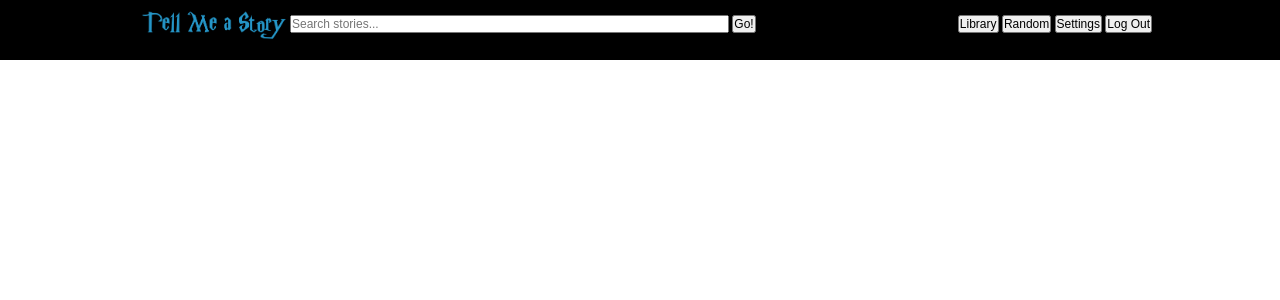
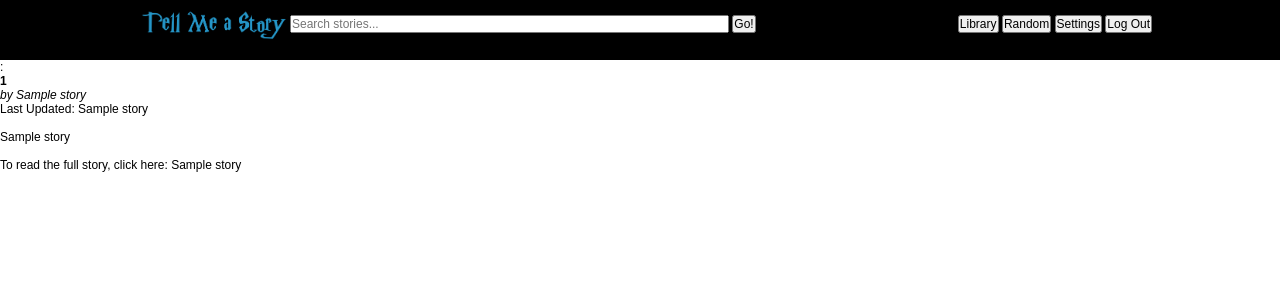
Before and after one commit to joel99/SoftDevProject_StorySite--Constantine-Maddie-Jessica-Joel, a Flask app: template Project/templates/home.html in a window 1280 px wide. Shown: the top 300 px of the page. Run offline with Flask 2, Linux system fonts and the light colour scheme; the template is opened without the code that fills it: most values are stand-ins (such as "Sample title", 1, 10 or a date in 2020); parts of the project's set-up code (start-up, migrations or seed data) failed here and were passed over.

Commit message:
added posts to homepage

```diff
--- a/Project/templates/home.html
+++ b/Project/templates/home.html
@@ -14,7 +14,16 @@
 {% endblock %}
 
 {% block content %}
-<div>
-  <!-- see homePage(), need to insert stories, username??? -->
+{% for story in feedStories %}:
+<div id="postbox">
+  <h1>{{ story[0] }}</h1> <i>by {{ story[1] }}</i><br>
+  <p>
+    Last Updated: {{ story[4] }}
+    <br><br>
+    {{ story[3] }}
+    <br><br>
+    To read the full story, click here: {{ story[2] }}
+  </p>
 </div>
+{% endfor %}
 {% endblock %}
--- a/Project/templates/library.html
+++ b/Project/templates/library.html
@@ -16,7 +16,7 @@
 {% block content %}
 <div id="parent">
   <div id="storyList">
-    <!--list of links to stories-->
+    <center><h1>Library</h1><center>
     <list>
       <ol>
 	{% for entry in libList %}:
--- a/Project/templates/storyPage.html
+++ b/Project/templates/storyPage.html
@@ -20,8 +20,10 @@
     <i>by {{ username }}</i>
   </center>
   <p>
-    <!-- entire story should go here -->
+    <!-- entire story should go here, if storyID is in the list that the user contributed to, no form is shown -->
     {{ story }}
   </p>
+  <br><br>
+  <!-- form would go here -->
 </div>
 {% endblock %}
```
